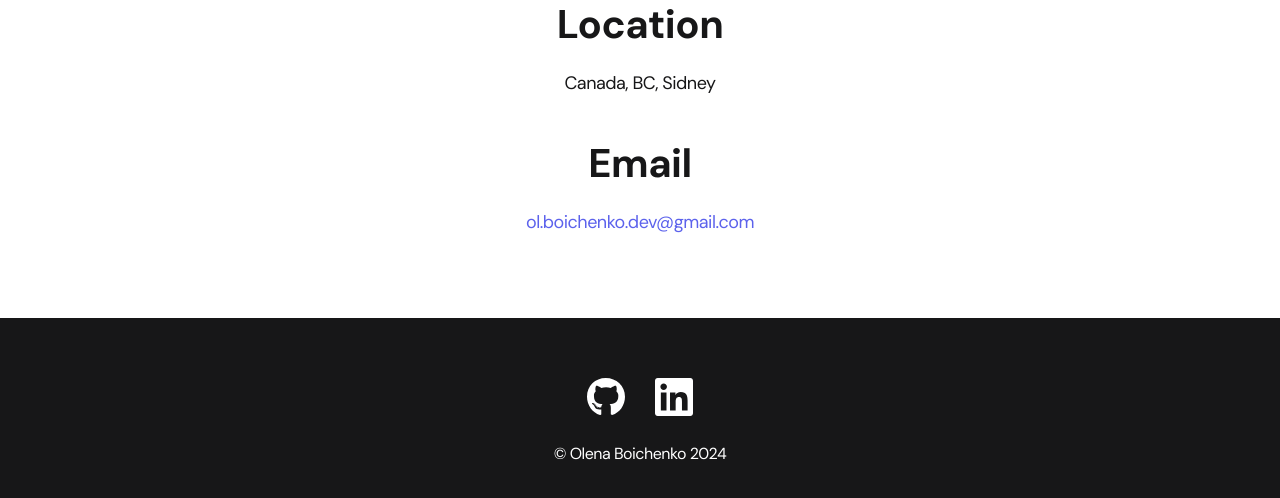
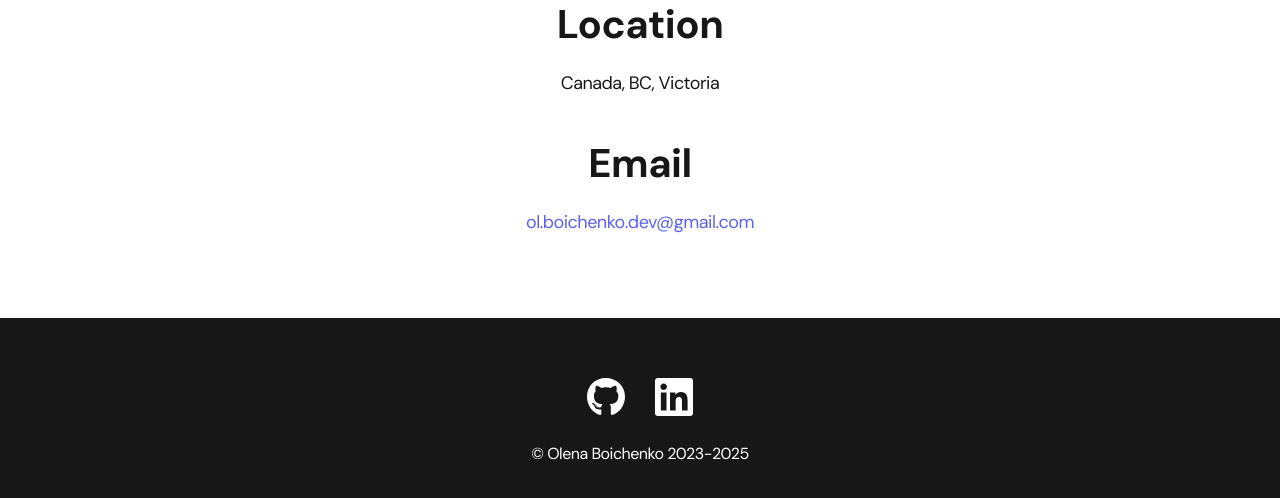
Before and after one commit to OlenaBoichenko/portfolio_new, a React (Create React App) app: page /contacts in a window 1280 px wide. Shown: the part 286-784 px from the top of the page. Built offline with nearby package versions, Linux system fonts and the light colour scheme.

Commit message:
updated skills and contacts

```diff
--- a/src/components/footer/Footer.js
+++ b/src/components/footer/Footer.js
@@ -30,11 +30,8 @@ export const Footer = () => {
             </li>
           </ul>
           <div className="copyright">
-            <p>© Olena Boichenko 2024</p>
+            <p>© Olena Boichenko 2023-2025</p>
           </div>
-          {/* <div>
-          <a href="https://freelancehunt.com/freelancer/Olena_dev.html?from=shield&r=ooAyy" target="_blank" rel="noreferrer"><img src={mainskillone} alt="Freelancehunt — простой и честный фриланс" /></a>
-          </div> */}
         </div>
       </div>
     </footer>
--- a/src/pages/Contacts.js
+++ b/src/pages/Contacts.js
@@ -7,7 +7,7 @@ export const Contacts = () => {
         <ul className="content-list">
           <li className="content-list__item">
             <h2 className="title-2">Location</h2>
-            <p>Canada, BC, Sidney</p>
+            <p>Canada, BC, Victoria</p>
           </li>
 
           <li className="content-list__item">
--- a/src/pages/Home.js
+++ b/src/pages/Home.js
@@ -12,13 +12,13 @@ export const Home = () => {
             <li className="content-list__item">
               <h2 className="title-2">Frontend</h2>
               <p>
-                JavaScript, ReactJS, Redux, Redux Toolkit, HTML/CSS, Git,
+                JavaScript, ReactJS, Vite, Redux, Redux Toolkit, HTML/CSS, Git,
                 BootStrap, MaterialUI, GSAP
               </p>
             </li>
             <li className="content-list__item">
               <h2 className="title-2">Backend</h2>
-              <p>NodeJS, MongoDB, Stripe</p>
+              <p>NodeJS, MongoDB, Python, Django, Stripe</p>
             </li>
           </ul>
         </div>
```
